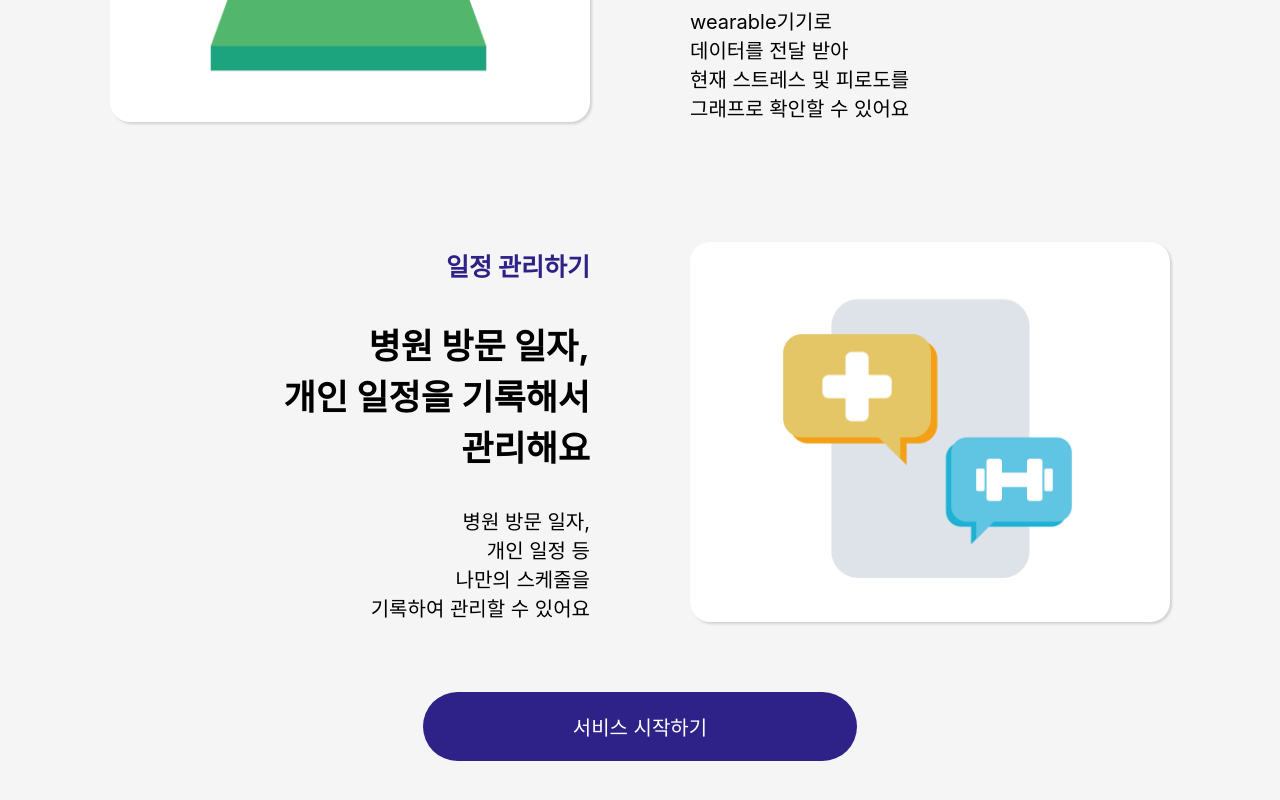
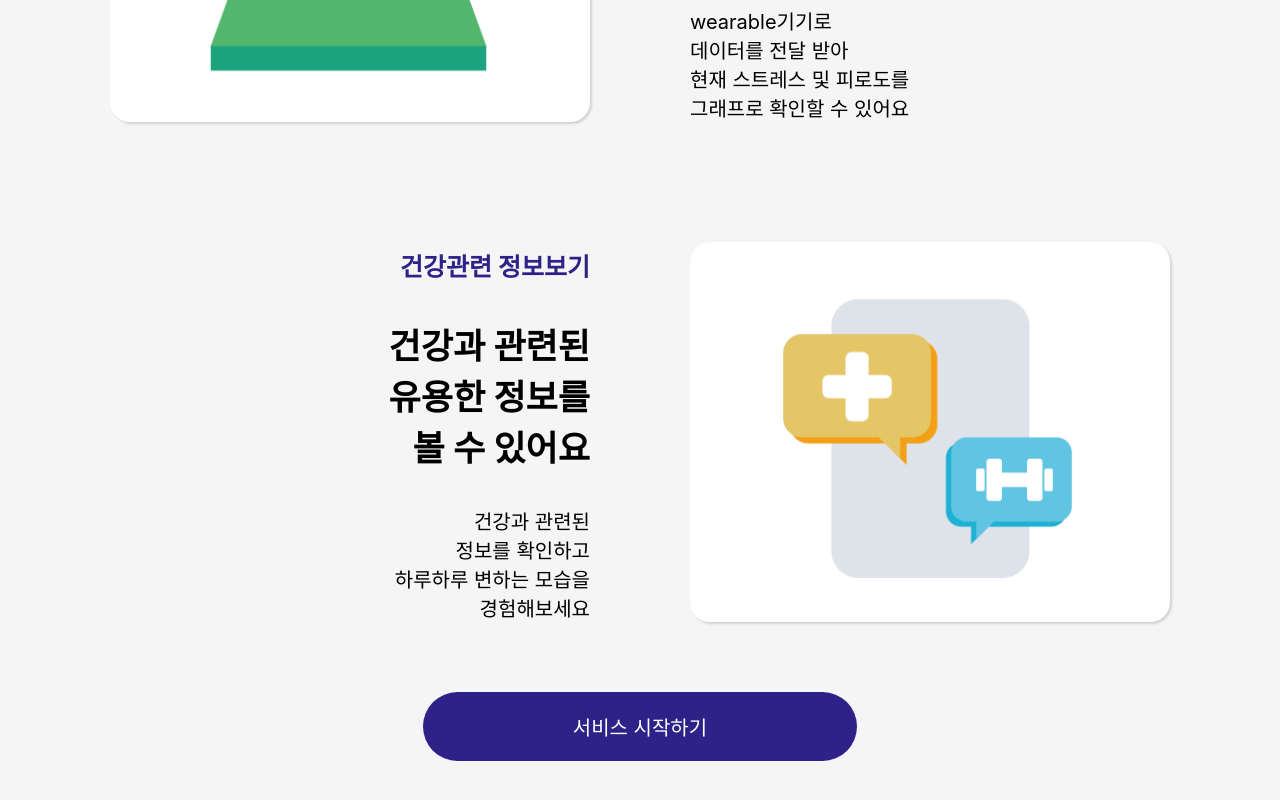
Before and after one commit to suvven1/RhythmCARE, a React (Create React App) app in the folder web/dna/: page / in a window 1280 px wide. Shown: the part 2883-3683 px from the top of the page. Built offline with nearby package versions, Linux system fonts and the light colour scheme.

Commit message:
[수정] main_detail 내용수정

```diff
--- a/web/dna/src/components/Main/Main.jsx
+++ b/web/dna/src/components/Main/Main.jsx
@@ -170,17 +170,17 @@ const Main = () => {
 
         <Detail_right id="service_detail4">
           <div>
-            <p className="title">일정 관리하기</p>
+            <p className="title">건강관련 정보보기</p>
               <p className="content">
-                병원 방문 일자,
-                <br /> 개인 일정을 기록해서
-                <br /> 관리해요
+                건강과 관련된
+                <br /> 유용한 정보를
+                <br /> 볼 수 있어요
               </p>
               <p className="detail">
-                병원 방문 일자,
-                <br /> 개인 일정 등<br /> 나만의 스케줄을
+                건강과 관련된
+                <br /> 정보를 확인하고<br /> 하루하루 변하는 모습을
                 <br />
-                기록하여 관리할 수 있어요
+                경험해보세요
               </p>
           </div>
           <div className="blank"></div>
```
